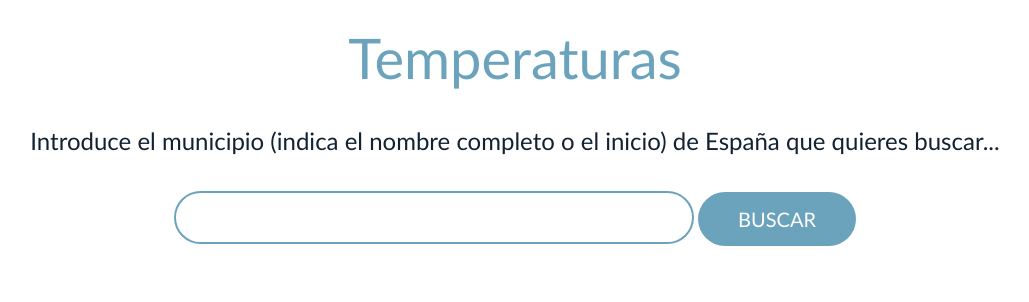
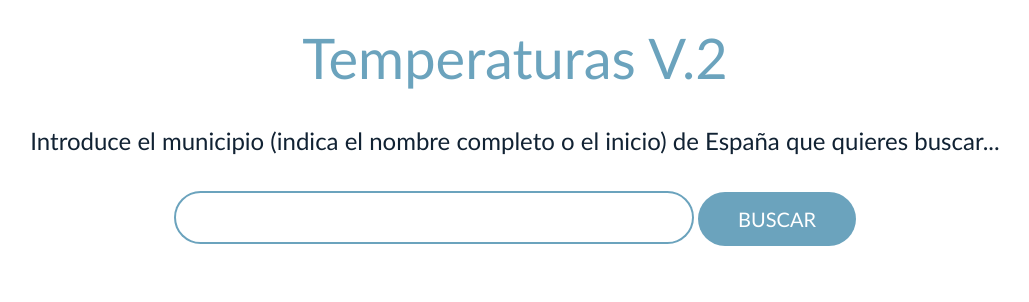
Before and after one commit to PCaam-git/temperatura-ejercicio-2, a Flask app: template frontend/app/templates/inicio.html in a window 1280 px wide. Shown: the top 302 px of the page, without its empty margins (125-1154 px from the left). Run offline with Flask 3, Linux system fonts and the light colour scheme; the template is opened without the code that fills it, so the values that code supplies are empty.

Commit message:
modificado título para comprobar funcionamiento del workflow

```diff
--- a/frontend/app/templates/inicio.html
+++ b/frontend/app/templates/inicio.html
@@ -9,7 +9,7 @@
   </head>
   <body>
     <div id="header">
-      <h1>Temperaturas</h1>
+      <h1>Temperaturas V.2</h1>
     </div>
     {% if noserver %}
     <div id="guestbook-entries">
```
